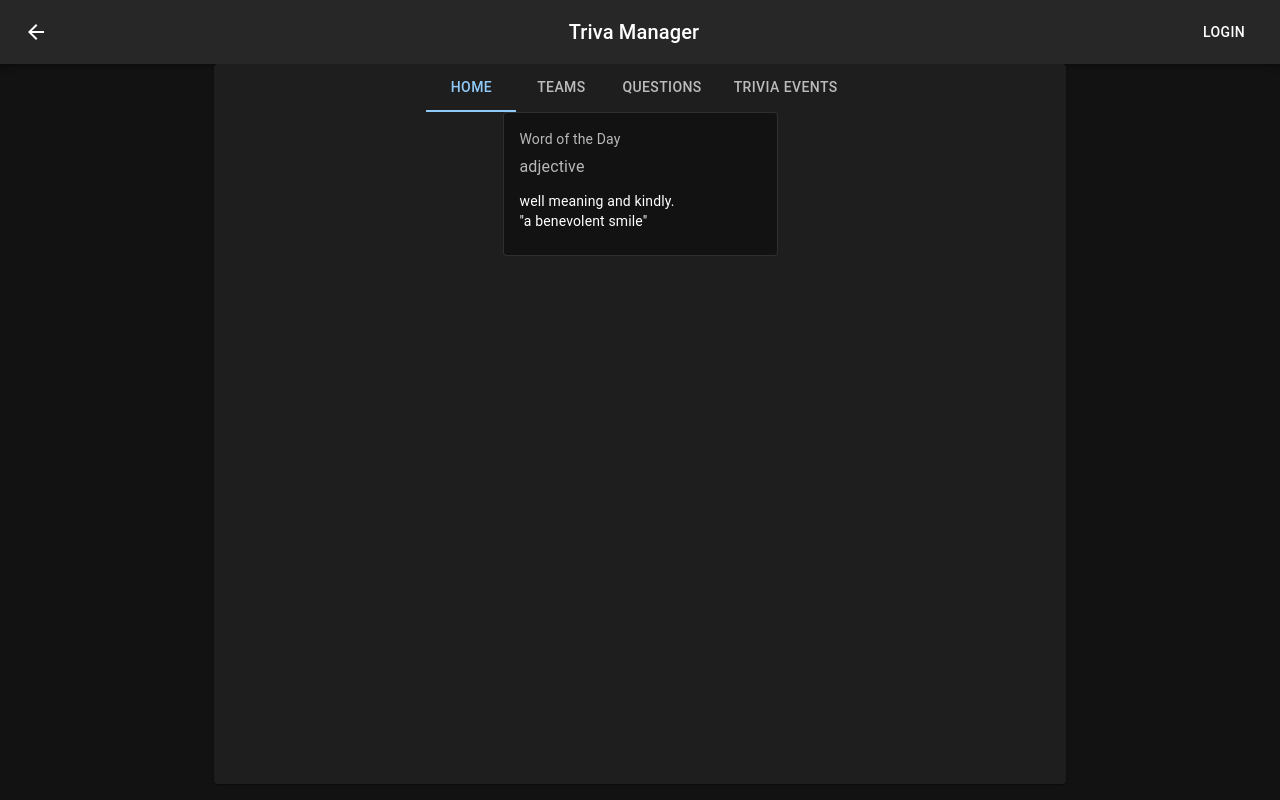
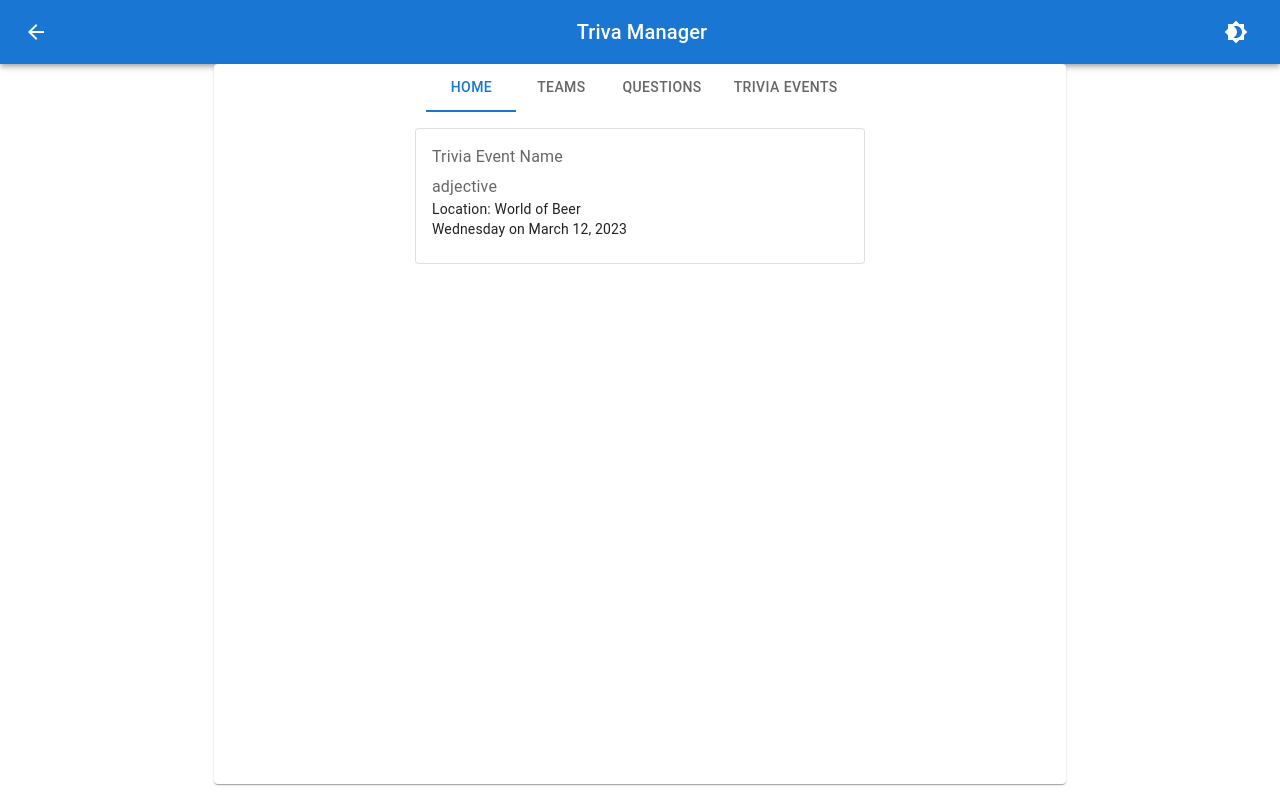
Before and after one commit to Jayammo/trivia-manager-ui, a React (Create React App) app: page / in a window 1280 px wide. Built offline with nearby package versions, Linux system fonts and the light colour scheme.

Commit message:
Toggle Dark and light mode

```diff
--- a/src/App.js
+++ b/src/App.js
@@ -1,22 +1,17 @@
-import './App.css';
 import Layout from './components/Layout/Layout';
-import { createTheme, ThemeProvider } from '@mui/material';
-import { orange } from '@mui/material/colors';
+import { ThemeProvider } from '@mui/material';
+import { ColorModeContextProvider } from './context/ColorModeContext';
+import useColorMode from './hooks/useColorMode';
 
 function App() {
-	const theme = createTheme({
-		palette: {
-			mode: 'dark',
-		},
-		status: {
-			danger: orange[500],
-		},
-	});
+	const { theme, colorMode } = useColorMode();
 
 	return (
-		<ThemeProvider theme={theme}>
-			<Layout className='container' />
-		</ThemeProvider>
+		<ColorModeContextProvider value={colorMode}>
+			<ThemeProvider theme={theme}>
+				<Layout />
+			</ThemeProvider>
+		</ColorModeContextProvider>
 	);
 }
 
--- a/src/components/Header/Header.js
+++ b/src/components/Header/Header.js
@@ -1,14 +1,21 @@
+import { useContext } from 'react';
 import {
 	Box,
 	AppBar,
 	Toolbar,
 	IconButton,
 	Typography,
-	Button,
+	useTheme,
 } from '@mui/material';
 import ArrowBackIcon from '@mui/icons-material/ArrowBack';
+import { ColorModeContext } from '../../context/ColorModeContext';
+import Brightness4Icon from '@mui/icons-material/Brightness4';
+import Brightness7Icon from '@mui/icons-material/Brightness7';
 
 const Header = () => {
+	const theme = useTheme();
+	const colorMode = useContext(ColorModeContext);
+
 	return (
 		<Box sx={{ flexGrow: 1, minHeight: '5vh' }}>
 			<AppBar position='static'>
@@ -30,7 +37,17 @@ const Header = () => {
 					>
 						Triva Manager
 					</Typography>
-					<Button color='inherit'>Login</Button>
+					<IconButton
+						sx={{ ml: 1 }}
+						onClick={colorMode.toggleColorMode}
+						color='inherit'
+					>
+						{theme.palette.mode === 'dark' ? (
+							<Brightness7Icon />
+						) : (
+							<Brightness4Icon />
+						)}
+					</IconButton>
 				</Toolbar>
 			</AppBar>
 		</Box>
--- a/src/components/TriviaCard/TriviaCard.jsx
+++ b/src/components/TriviaCard/TriviaCard.jsx
@@ -1,21 +1,20 @@
 import React from 'react';
-import { Card, CardContent, Typography, Box } from '@mui/material';
+import { Card, CardContent, Typography, Box, useTheme } from '@mui/material';
 
 const TriviaCard = ({ trivia }) => {
+	const theme = useTheme();
 	return (
-		<Box sx={{ width: 275 }}>
+		<Box sx={{ width: 450, marginTop: theme.spacing(2) }}>
 			<Card variant='outlined' raised={true}>
 				<CardContent>
-					<Typography sx={{ fontSize: 14 }} color='text.secondary' gutterBottom>
-						Word of the Day
+					<Typography color='text.secondary' gutterBottom>
+						Trivia Event Name
 					</Typography>
-					<Typography sx={{ mb: 1.5 }} color='text.secondary'>
-						adjective
-					</Typography>
+					<Typography color='text.secondary'>adjective</Typography>
 					<Typography variant='body2'>
-						well meaning and kindly.
+						Location: World of Beer
 						<br />
-						{'"a benevolent smile"'}
+						{'Wednesday on March 12, 2023'}
 					</Typography>
 				</CardContent>
 			</Card>
--- /dev/null
+++ b/src/context/ColorModeContext.js
@@ -0,0 +1,5 @@
+import { createContext } from 'react';
+
+export const ColorModeContext = createContext({ toggleColorMode: () => {} });
+
+export const ColorModeContextProvider = ColorModeContext.Provider;
--- /dev/null
+++ b/src/hooks/useColorMode.js
@@ -0,0 +1,32 @@
+import { useMemo, useState } from 'react';
+import { createTheme } from '@mui/material';
+import { orange } from '@mui/material/colors';
+
+const useColorMode = () => {
+	const [mode, setMode] = useState('light');
+
+	const colorMode = useMemo(
+		() => ({
+			toggleColorMode: () => {
+				setMode((prevMode) => (prevMode === 'light' ? 'dark' : 'light'));
+			},
+		}),
+		[]
+	);
+
+	const theme = useMemo(
+		() =>
+			createTheme({
+				palette: {
+					mode,
+				},
+				status: {
+					danger: orange[500],
+				},
+			}),
+		[mode]
+	);
+	return { theme, colorMode, mode };
+};
+
+export default useColorMode;
```
